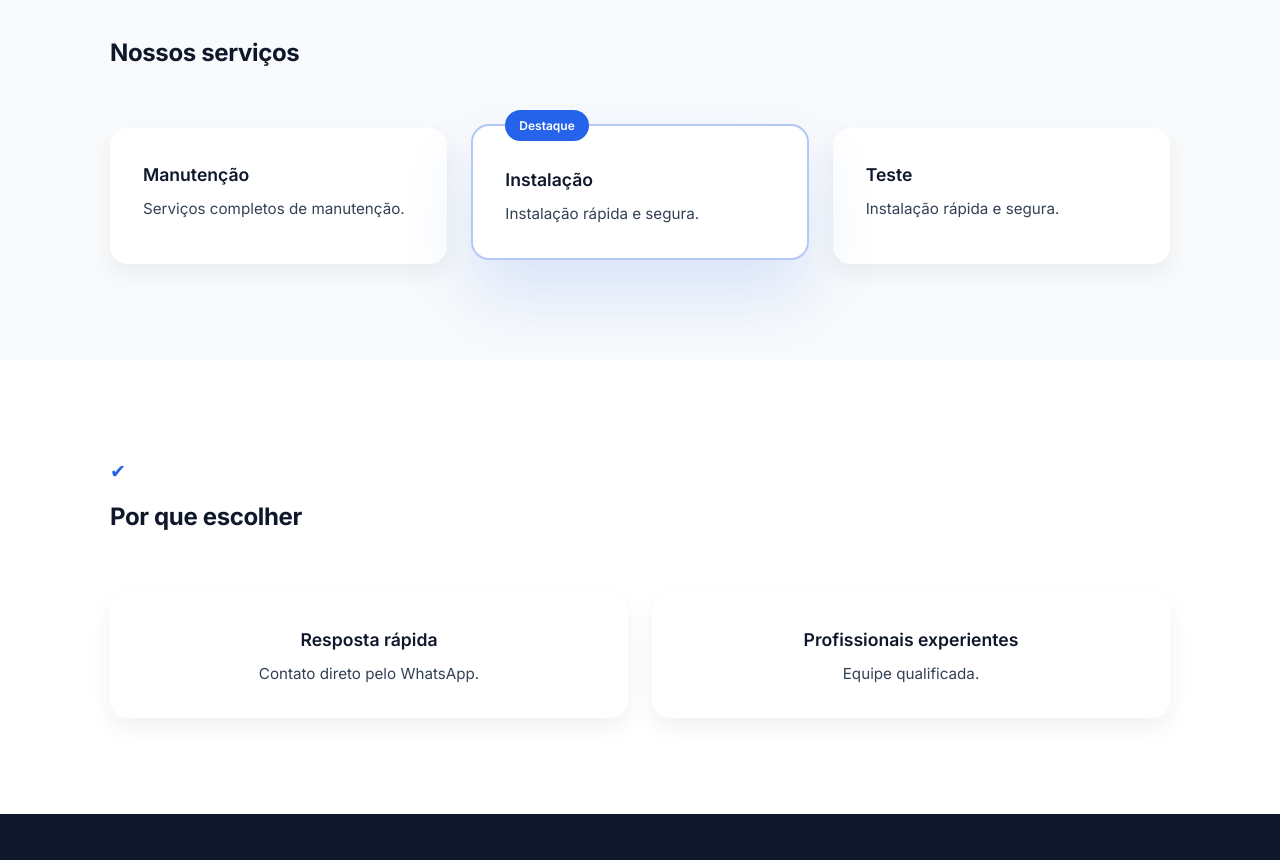
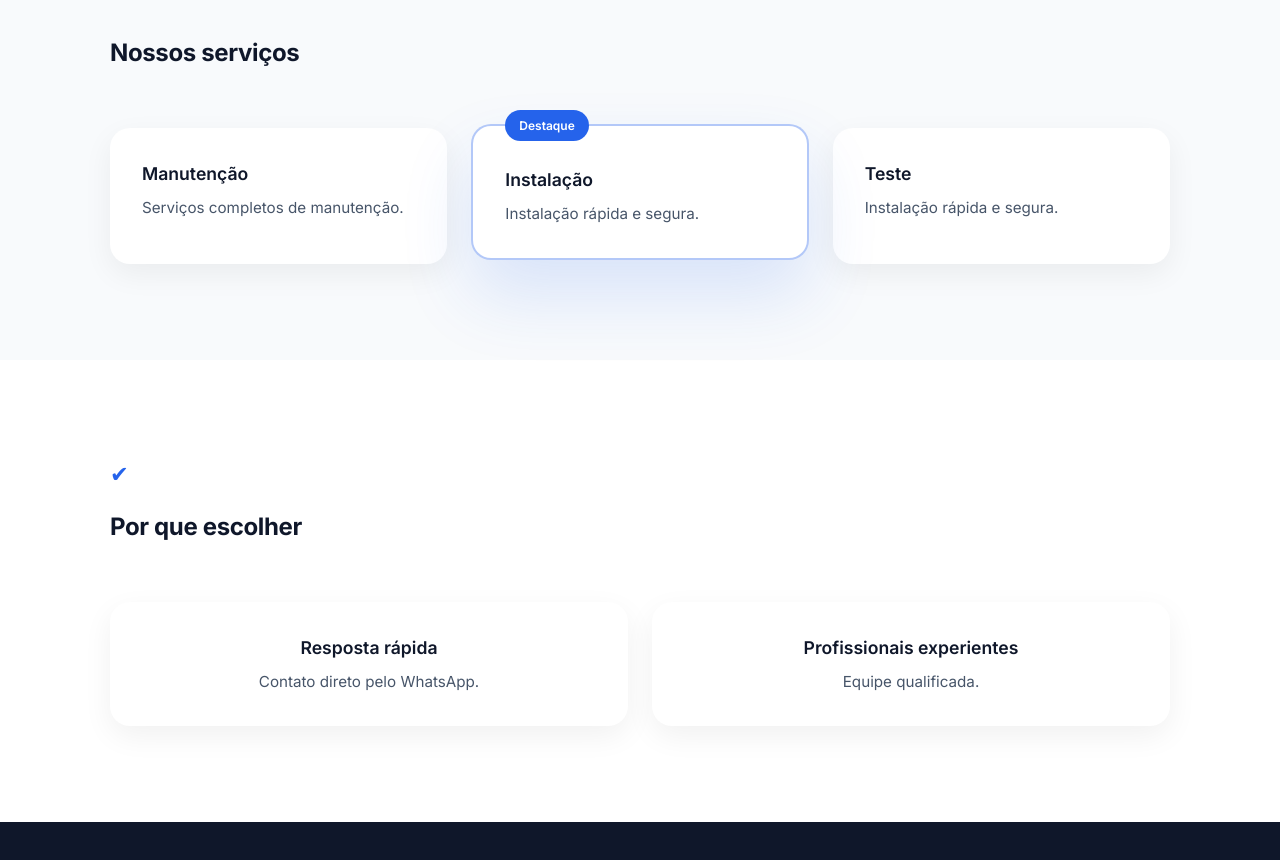
Before and after one commit to fl-pereira/statusok, a plain HTML site: page templates/prestadores-servicos/index.html in a window 1280 px wide. Shown: the part 1020-1880 px from the top of the page. Drawn offline with Linux system fonts and the light colour scheme.

Commit message:
update card styles and hero image display

```diff
--- a/templates/assets/css/layout.css
+++ b/templates/assets/css/layout.css
@@ -58,28 +58,26 @@
 .card {
   background: white;
   padding: 32px;
-  border-radius: 18px;
-  box-shadow: 0 10px 25px rgba(0,0,0,0.06);
+  border-radius: 20px;
+  box-shadow: 0 10px 30px rgba(0,0,0,0.06);
   transition:
     transform 0.25s ease,
     box-shadow 0.25s ease,
     border-color 0.25s ease;
-  border: 1px solid transparent;
 }
 
 .card:hover {
   transform: translateY(-6px);
   box-shadow: 0 30px 60px rgba(0,0,0,0.12);
-  border-color: rgba(37, 99, 235, 0.15);
 }
 
 .card p {
   font-size: 0.95rem;
   line-height: 1.55;
+  color: #475569;
 }
 
 .card h3 {
-  transition: color 0.25s ease;
   font-size: 1.1rem;
   margin-bottom: 8px;
 }
@@ -113,7 +111,6 @@
   text-transform: uppercase;
   letter-spacing: 0.04em;
 }
-
 
 /* CARD DESTAQUE */
 .card.featured {
@@ -220,9 +217,9 @@
 /* Ícone de benefício */
 .benefit-icon {
   display: inline-block;
-  font-size: 1.2rem;
+  font-size: 1.4rem;
   color: var(--accent);
-  margin-bottom: 12px;
+  margin-bottom: 16px;
 }
 
 @media (max-width: 768px) {
```
Also changed, not shown: templates/prestadores-servicos/index.html (+0 -1 lines).
